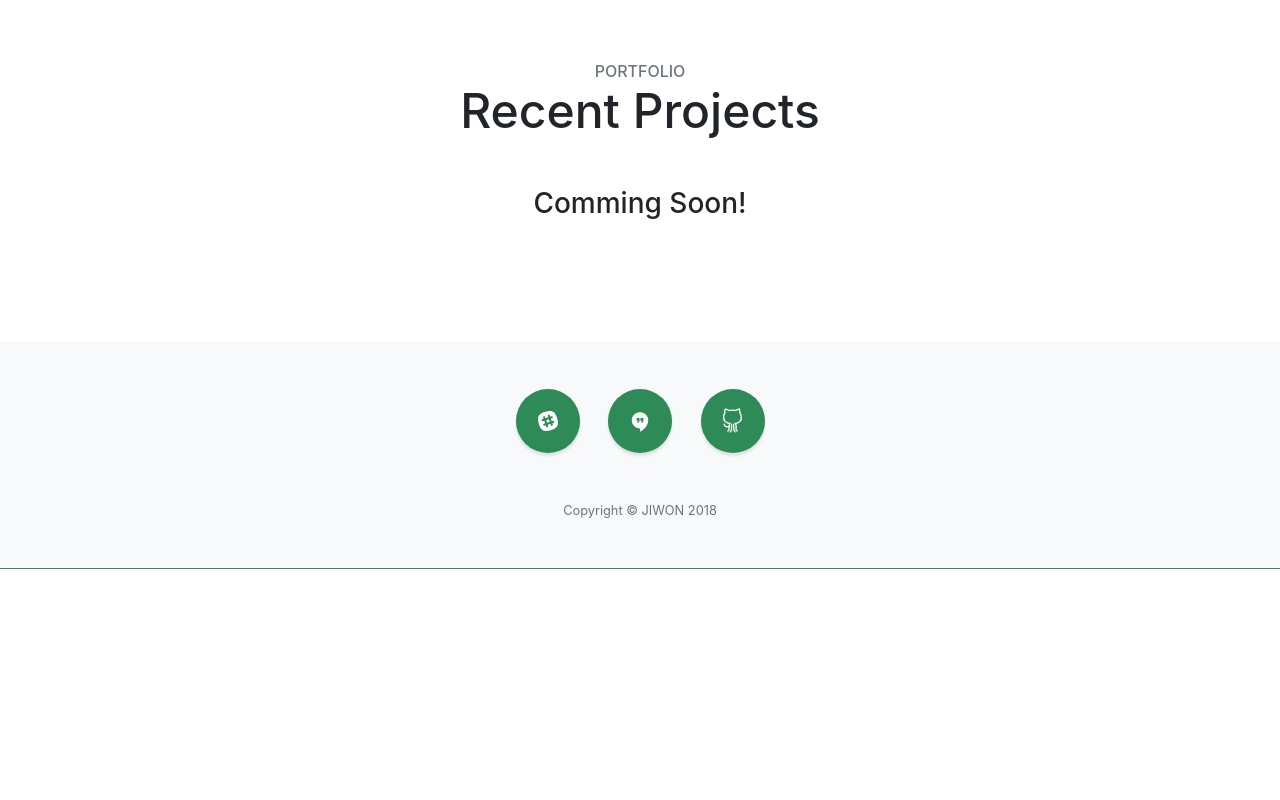
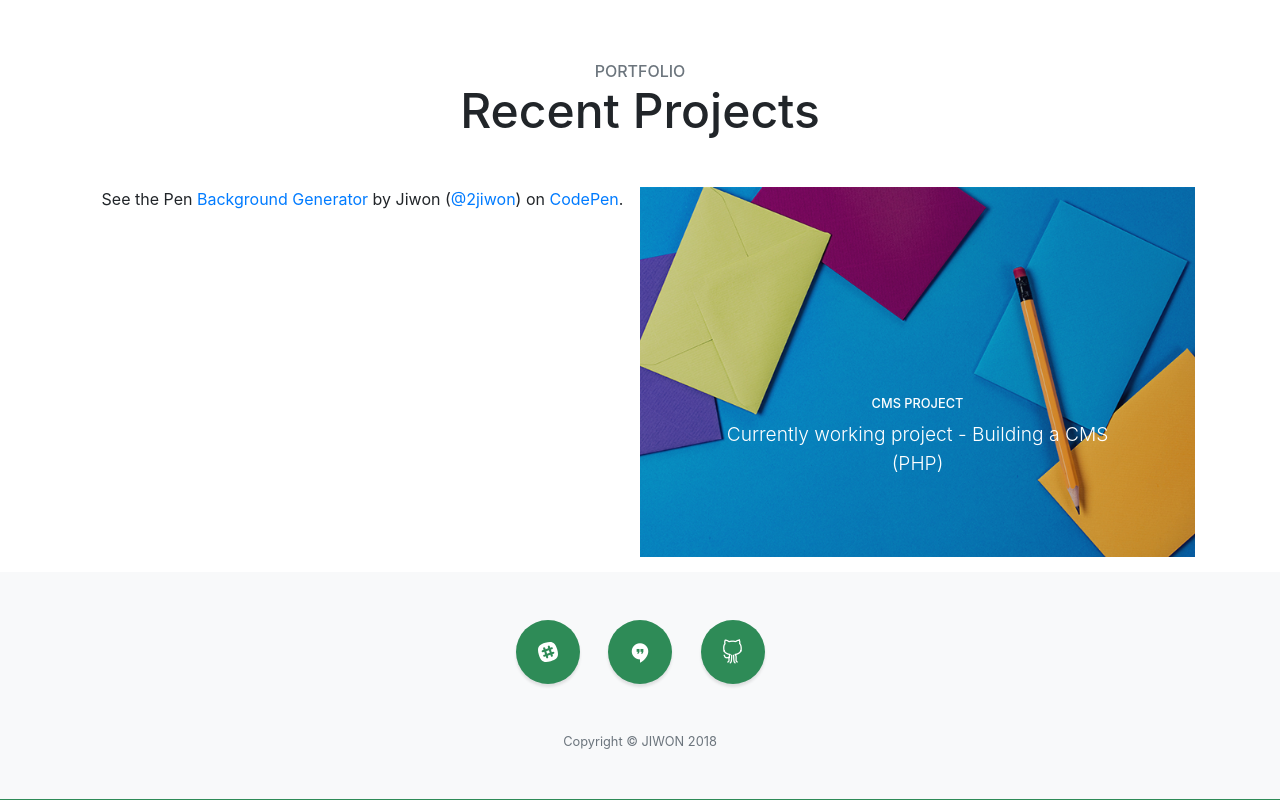
Before and after one commit to 2jiwon/portfolio, a website with bundled scripts: page index.html in a window 1280 px wide. Shown: the part 1858-2658 px from the top of the page. Before the commit the page ends 2427 px from the top, so only its background shows below. Built offline with nearby package versions, Linux system fonts and the light colour scheme; a script that the page names is missing; a web font is replaced by a local one.

Commit message:
Add contents to the 'Recent Projects'

```diff
--- a/css/stylish-portfolio.css
+++ b/css/stylish-portfolio.css
@@ -385,3 +385,7 @@ a:hover, a:focus, a:active {
 .text-secondary {
   color: #ecb807 !important;
 }
+
+.img-fluid {
+  height: 265px;
+}
--- a/index.html
+++ b/index.html
@@ -140,7 +140,32 @@
           <h2 class="mb-5">Recent Projects</h2>
         </div>
         <div class="text-center">
-          <h3 class="mb-0">Comming Soon!</h3>
+
+          <!-- <h3 class="mb-0">Comming Soon!</h3> -->
+          <div class="row no-gutters">
+
+            <div class="col-lg-6">
+              <p data-height="265" data-theme-id="light" data-slug-hash="LdXzYd" data-default-tab="result" data-user="2jiwon" data-embed-version="2" data-pen-title="Background Generator" data-preview="true" class="codepen">See the Pen <a href="https://codepen.io/2jiwon/pen/LdXzYd/">Background Generator</a> by Jiwon (<a href="https://codepen.io/2jiwon">@2jiwon</a>) on <a href="https://codepen.io">CodePen</a>.</p>
+              <script async src="https://static.codepen.io/assets/embed/ei.js"></script>
+            </div>
+
+            <div class="col-lg-6" style="height:265px">
+              <a class="portfolio-item"
+                href="https://github.com/2jiwon/project_cms" target="_blank">
+                <span class="caption">
+                    <span class="caption-content">
+                      <h2>CMS Project</h2>
+                      <p class="mb-0">
+                        Currently working project - Building a CMS (PHP)
+                      </p>
+                    </span>
+                </span>
+                <img class="img-fluid" src="img/portfolio-1.jpg" height="265px" alt="image">
+              </a>
+            </div>
+
+          </div>
+
         </div>
       </div>
     </section>
```
Also changed, not shown: img/portfolio-1.jpg (added).
